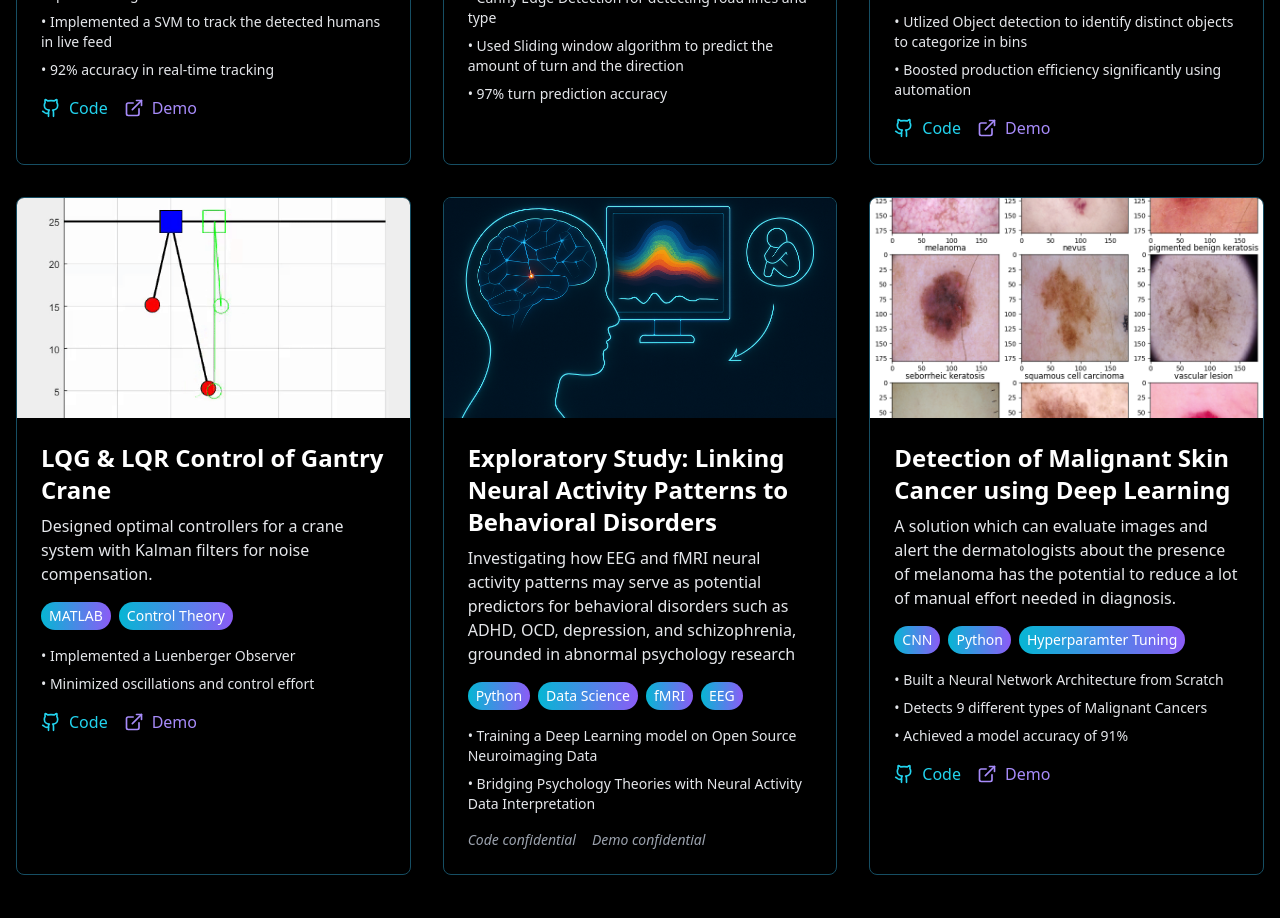
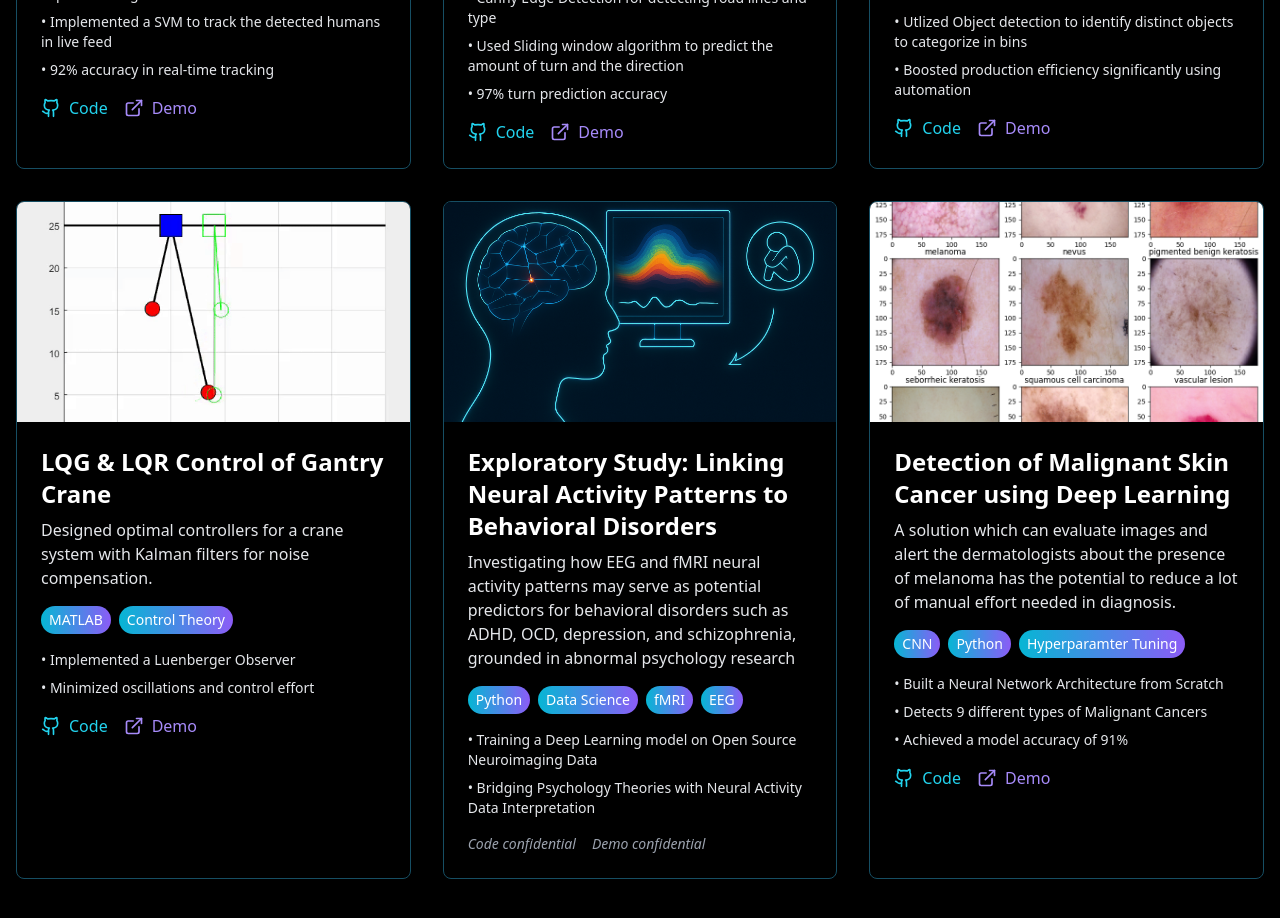
Before and after one commit to breakthematrix-ai/bharadwaj-portfolio, a React (Vite) app: page / in a window 1280 px wide. Shown: the part 5920-6838 px from the top of the page. Built offline with nearby package versions, Linux system fonts and the light colour scheme.

Commit message:
added git links

```diff
--- a/src/components/Projects.tsx
+++ b/src/components/Projects.tsx
@@ -116,8 +116,8 @@ const Projects: React.FC = () => {
       video: "https://www.youtube.com/embed/z0aSWJq3qpI",
       image: null,
       technologies: ["OpenCV", "Python", "Numpy"],
-      github: null,
-      demo: null,
+      github: "https://github.com/bharadwaj-chukkala/Road-Lanes-detection-and-Turn-Prediction-using-Sliding-Window-Algorithm",
+      demo: "https://github.com/bharadwaj-chukkala/Road-Lanes-detection-and-Turn-Prediction-using-Sliding-Window-Algorithm",
       confidential: false,
       outcomes: [
         "Canny Edge Detection for detecting road lines and type",
```
